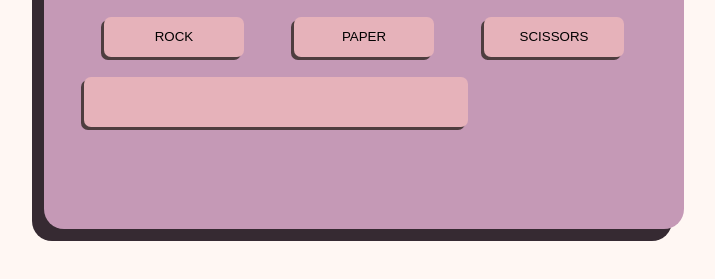
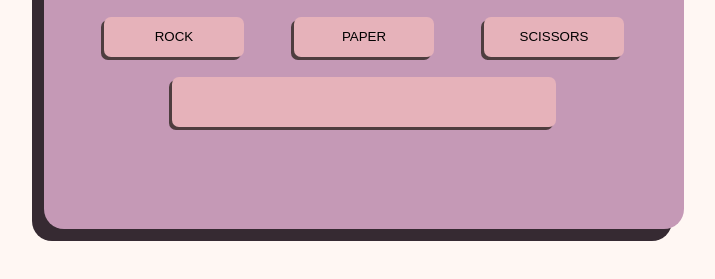
Before and after one commit to Sim0n-sk8/rockPaperScissors, a plain HTML site: page index.html in a window 1280 px wide. Shown: the part 371-650 px from the top of the page, without its empty margins (276-991 px from the left). Drawn offline with Linux system fonts and the light colour scheme.

Commit message:
bored @work

```diff
--- a/index.html
+++ b/index.html
@@ -20,6 +20,9 @@
 
           </div>
             <div id="resultDisplay" class = "resultDisplay"></div>
+            <div class="Counter1">
+                <div></div>
+            </div>
         </div>
     </div>
 
--- a/style.css
+++ b/style.css
@@ -9,6 +9,8 @@
     margin: 0;
     padding: 0;
     box-sizing: border-box;
+    font-family: fantasy;
+
 }
 
 body {
@@ -60,6 +62,8 @@ body {
     width: 30vw;
     min-width: 250px;
     border-radius: 7px;
+    margin-left: auto;
+    margin-right: auto;
 }
 
 .btnContainer {
```
